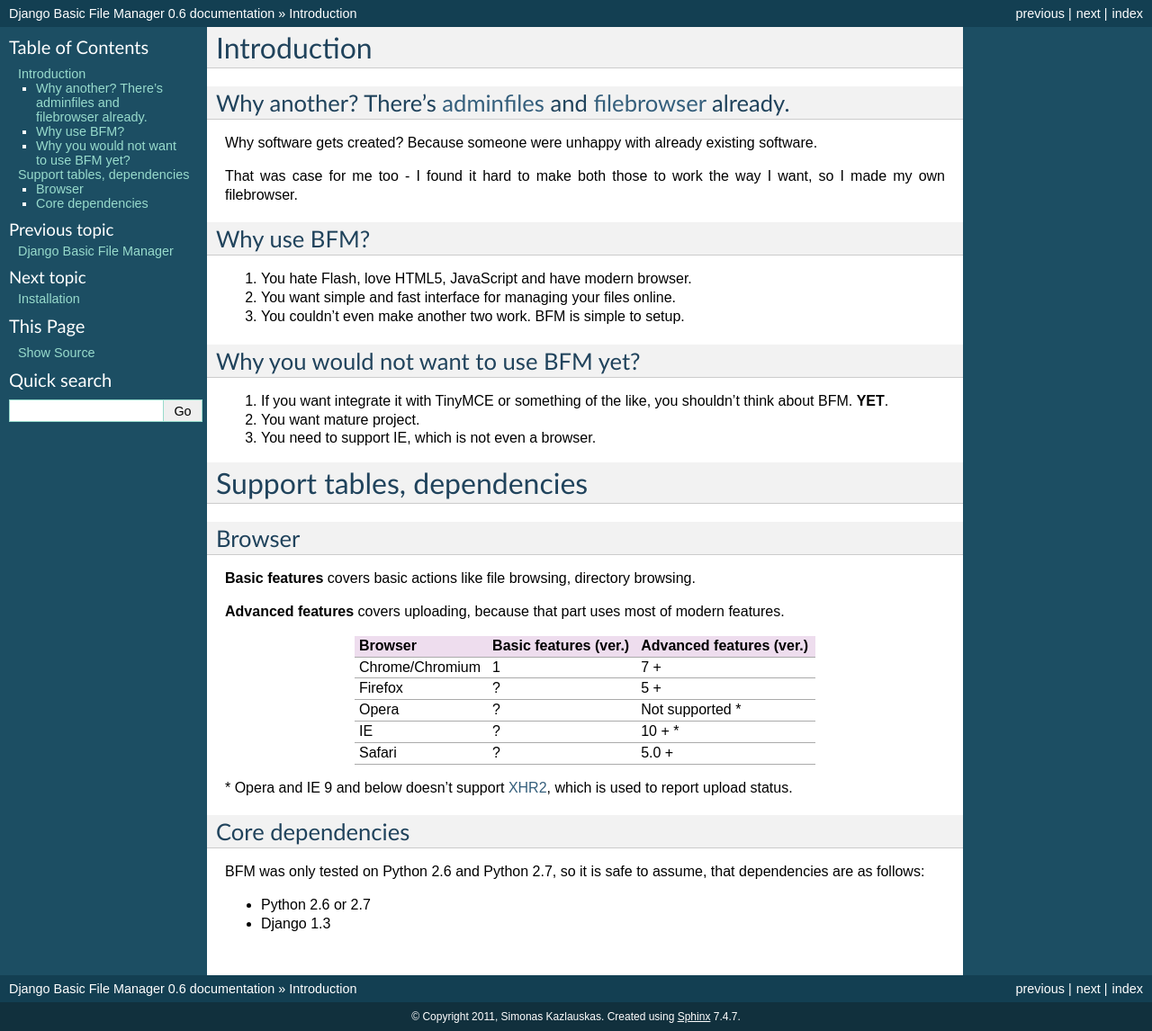
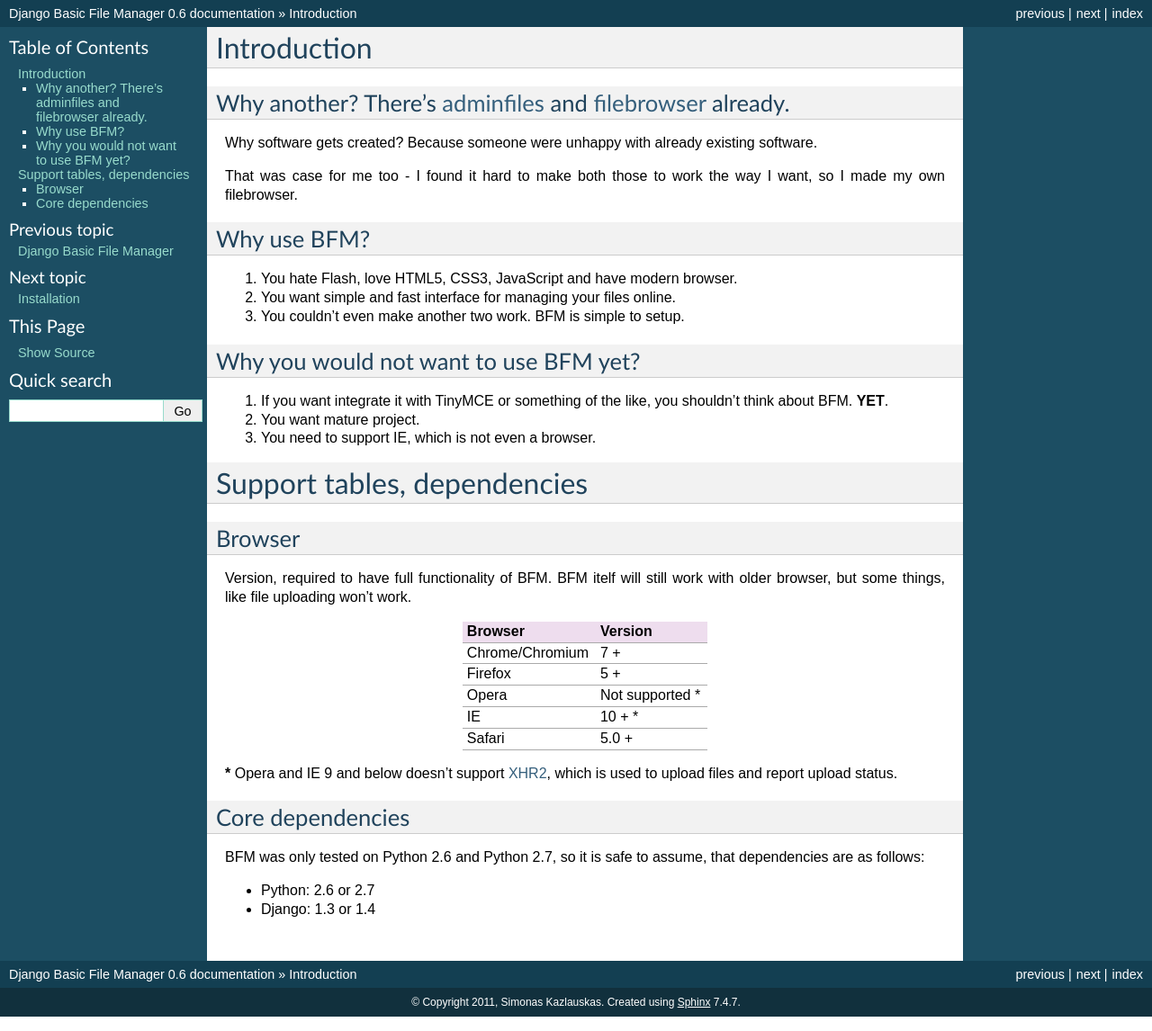
Before and after one commit to nagisa/django-bfm, a Sphinx documentation site: the page built from docs/user/intro.rst, in a window 1280 px wide. Shown: the whole page at 90% size. Built offline with Sphinx 7.4.7, drawn with Linux system fonts in a browser that asks for light colours.

```diff
--- a/docs/index.rst
+++ b/docs/index.rst
@@ -25,8 +25,10 @@ Core Features
 - Directory browsing,
 - Admin applet (You can make Uploader appear in any admin page).
 
-Core features requires no optional dependencies, however
-:ref:`core_dependencies` are required.
+.. note::
+
+    Core features requires no optional dependencies, however
+    :ref:`core_dependencies` are required.
 
 Next steps
 ----------
--- a/docs/user/additionalfeats.rst
+++ b/docs/user/additionalfeats.rst
@@ -14,9 +14,3 @@ which helps you to thumbnailize your uploaded images.
 Dialog box supports aspect ratio locking, selecting resizing mode (like ``bicubic``).
 
 Dependency: ``PIL``
-
-Installation:
-
-::
-
-    $ pip install pil
--- a/docs/user/intro.rst
+++ b/docs/user/intro.rst
@@ -15,7 +15,7 @@ want, so I made my own filebrowser.
 Why use BFM?
 ------------
 
-#. You hate Flash, love HTML5, JavaScript and have modern browser.
+#. You hate Flash, love HTML5, CSS3, JavaScript and have modern browser.
 #. You want simple and fast interface for managing your files online.
 #. You couldn't even make another two work. BFM is simple to setup.
 
@@ -32,22 +32,22 @@ Support tables, dependencies
 Browser
 -------
 
-**Basic features** covers basic actions like file browsing, directory browsing.
+Version, required to have full functionality of BFM. BFM itelf will still work
+with older browser, but some things, like file uploading won't work.
 
-**Advanced features** covers uploading, because that part uses most of modern features.
+==========================  ==========================
+Browser                     Version
+==========================  ==========================
+Chrome/Chromium             7 +
+Firefox                     5 +
+Opera                       Not supported \*
+IE                          10 + \*
+Safari                      5.0 +
+==========================  ==========================
 
-==========================  ==========================  ==========================
-Browser                     Basic features (ver.)       Advanced features (ver.)
-==========================  ==========================  ==========================
-Chrome/Chromium             1                           7 +
-Firefox                     ?                           5 +
-Opera                       ?                           Not supported \*
-IE                          ?                           10 + \*
-Safari                      ?                           5.0 +
-==========================  ==========================  ==========================
 
-\* Opera and IE 9 and below doesn't support `XHR2 <http://www.w3.org/TR/XMLHttpRequest2/>`_,
-which is used to report upload status.
+**\*** Opera and IE 9 and below doesn't support `XHR2 <http://www.w3.org/TR/XMLHttpRequest2/>`_,
+which is used to upload files and report upload status.
 
 .. _core_dependencies:
 
@@ -56,5 +56,5 @@ Core dependencies
 
 BFM was only tested on Python 2.6 and Python 2.7, so it is safe to assume, that dependencies are as follows:
 
-- Python 2.6 or 2.7
-- Django 1.3
+- Python: 2.6 or 2.7
+- Django: 1.3 or 1.4
```
Also changed, not shown: docs/user/adminapplet.rst (+16 -10 lines), docs/user/install.rst (+14 -1 lines), docs/user/settingsvars.rst (+11 -4 lines).
